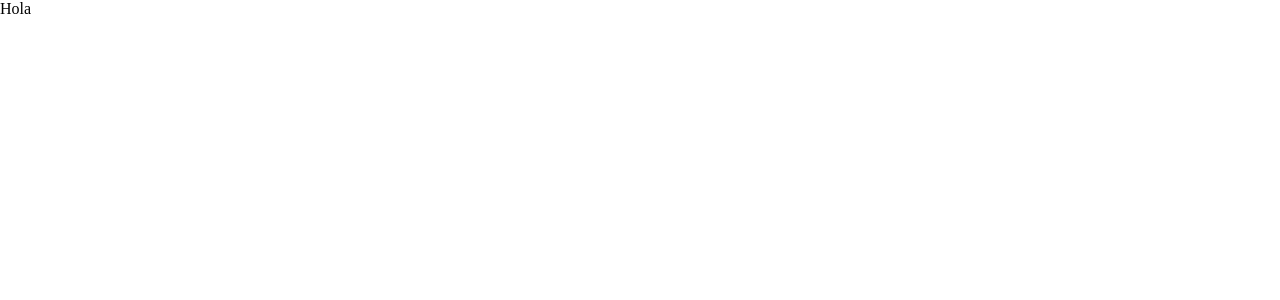
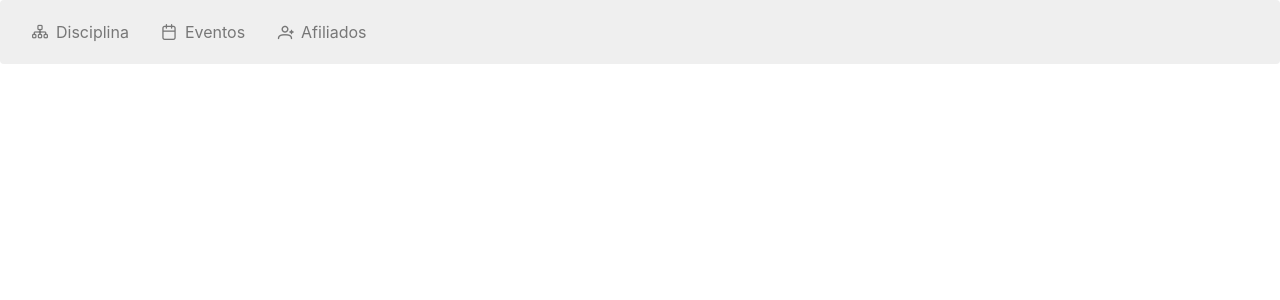
Before and after one commit to binmex/front-proyect-2Cincuenta, a React (Vite) app: page / in a window 1280 px wide. Shown: the top 300 px of the page. Built offline with nearby package versions, Linux system fonts and the light colour scheme.

Commit message:
Acomodamiento de componentes

```diff
--- a/src/components/TableEvents.jsx
+++ b/src/components/events/TableEvents.jsx
@@ -3,7 +3,7 @@ import { DataTable } from "primereact/datatable";
 import { Column } from "primereact/column";
 import ModalEvent from "./ModalEvent";
 import { Card } from "primereact/card";
-import NavBar from "./NavBar";
+import NavBar from "../NavBar";
 import { InputText } from "primereact/inputtext";
 import EditEvent from "./EditEvent";
 import DeleteEvent from "./DeleteEvent";
--- a/src/pages/Events.jsx
+++ b/src/pages/Events.jsx
@@ -1,5 +1,5 @@
 import React from 'react'
-import TableEvents from '../components/TableEvents'
+import TableEvents from '../components/events/TableEvents'
 
 const Events = () => {
   return (
--- a/src/pages/Home.jsx
+++ b/src/pages/Home.jsx
@@ -1,8 +1,11 @@
 import React from "react";
+import NavBar from "../components/NavBar";
 
 
 const Home = () => {
-  return <div>Hola</div>;
+  return (<div>
+    <NavBar />
+    </div>);
 };
 
 export default Home;
```
Also changed, not shown: src/components/events/DeleteEvent.jsx (renamed from src/components/DeleteEvent.jsx), src/components/events/EditEvent.jsx (renamed from src/components/EditEvent.jsx), src/components/events/EventsResults.jsx (renamed from src/components/EventsResults.jsx), src/components/events/ModalEvent.jsx (renamed from src/components/ModalEvent.jsx).
